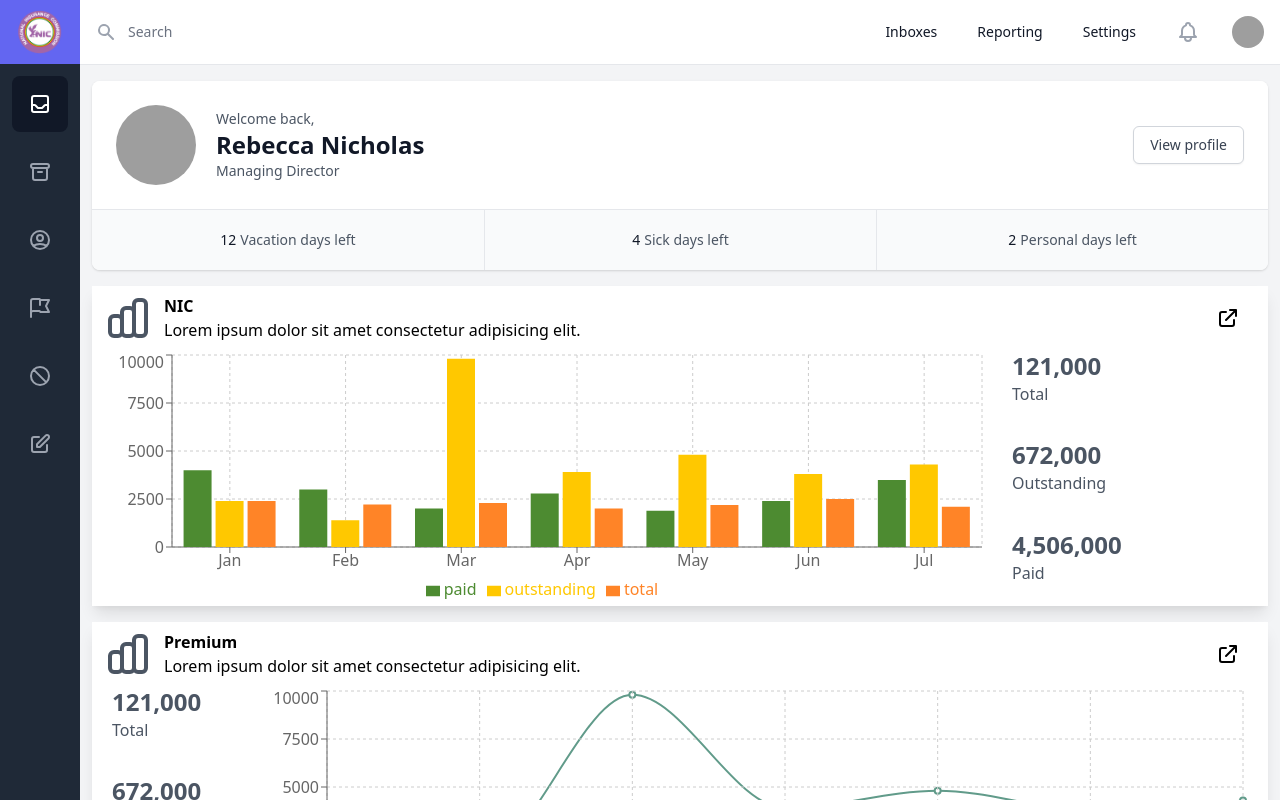
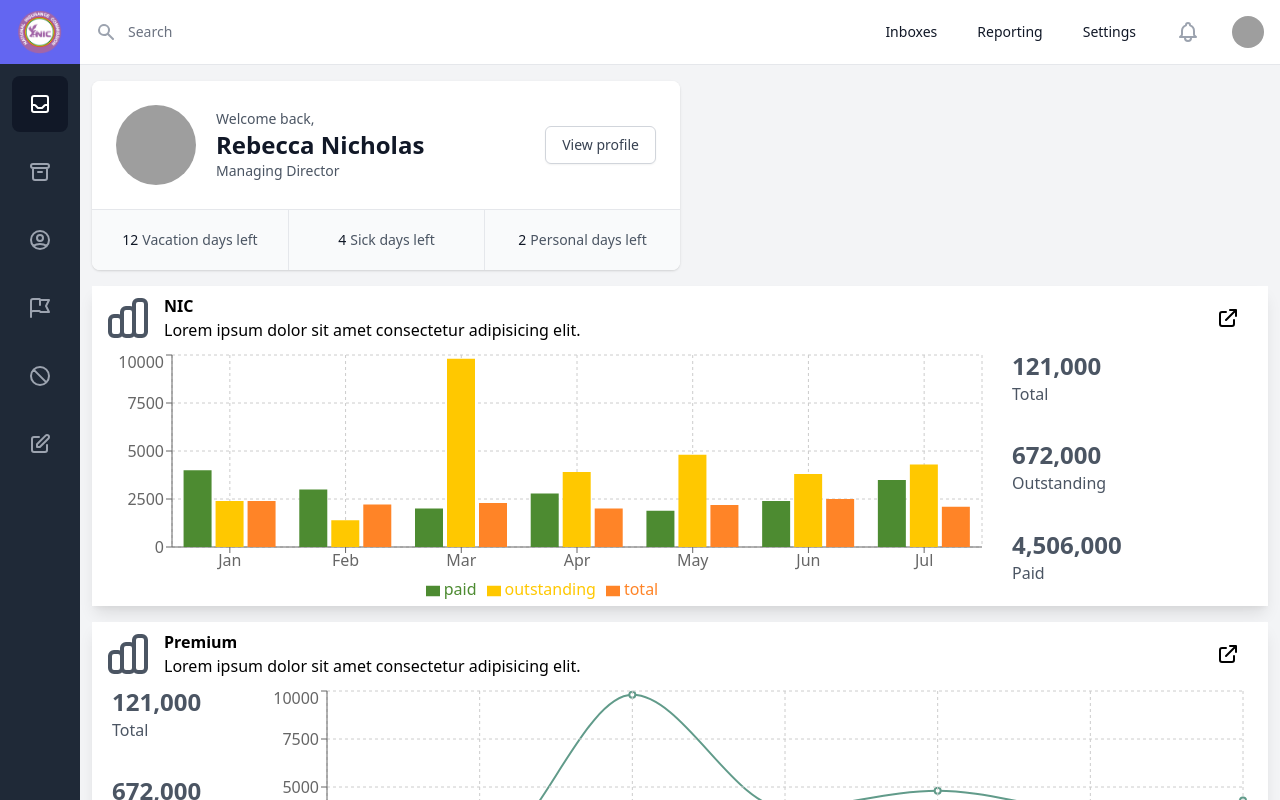
Before and after one commit to Khoby-790/template-nic, a React (Create React App) app: page / in a window 1280 px wide. Built offline with nearby package versions, Linux system fonts and the light colour scheme; grey boxes are pictures that could not be loaded.

Commit message:
--- Auto-Git Commit ---

```diff
--- a/src/pages/NewDashboard/NewDashboard.tsx
+++ b/src/pages/NewDashboard/NewDashboard.tsx
@@ -11,7 +11,12 @@ interface Props {
 const NewDashboard = (props: Props) => {
     return (
         <div className="px-3 py-4">
-            <WelcomeSection />
+            <div className="flex">
+                <div className="flex-1">
+                    <WelcomeSection />
+                </div>
+                <div className="flex-1"></div>
+            </div>
             <NICSection />
             <PremiumSection />
         </div>
```
